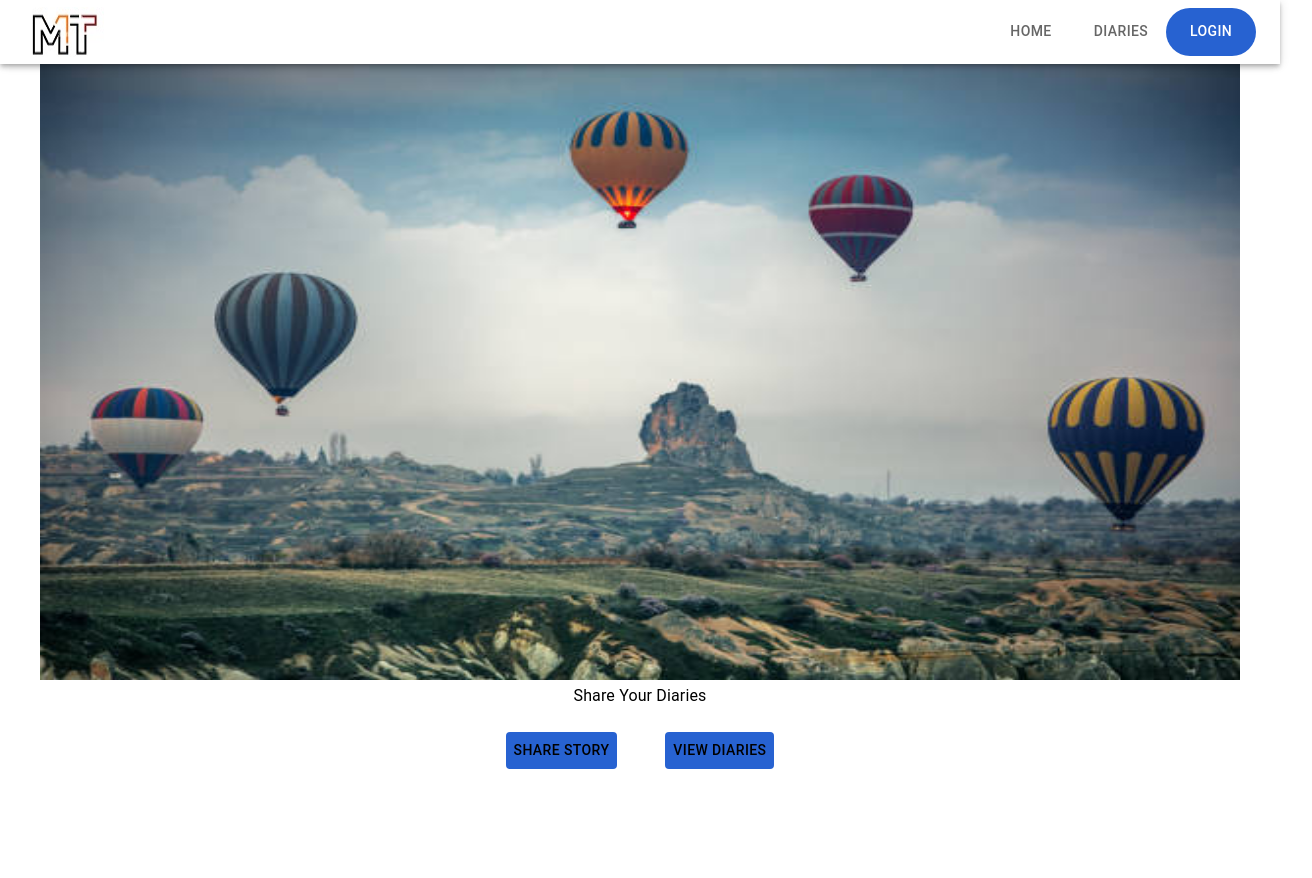
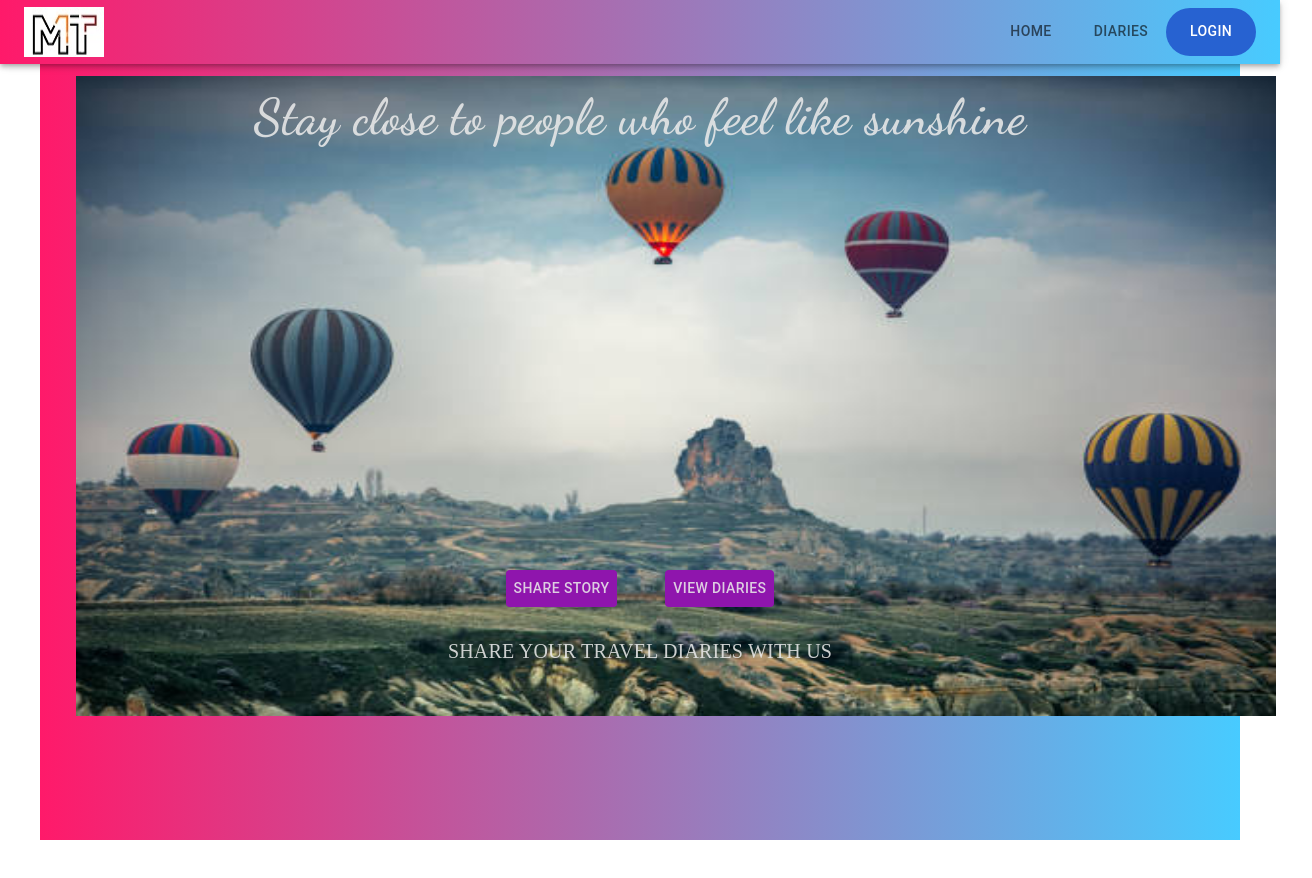
Before and after one commit to MehmeTokgoz/Travel_Diaries_Blog_Project, a React (Vite) app in the folder client/: page / in a window 1280 px wide. Shown: the whole page, 1312 px wide, since content can reach past the window. Built offline with nearby package versions, Linux system fonts and the light colour scheme.

Commit message:
some styles added

```diff
--- a/client/src/App.scss
+++ b/client/src/App.scss
@@ -4,3 +4,5 @@
   padding: 2rem;
   text-align: center;
 }
+
+@import url('https://fonts.googleapis.com/css2?family=Dancing+Script:wght@600&display=swap');
--- a/client/src/add/AddPost.jsx
+++ b/client/src/add/AddPost.jsx
@@ -4,6 +4,7 @@ import TravelExploreIcon from "@mui/icons-material/TravelExplore";
 import React from "react";
 import { useState, useEffect } from "react";
 import { useNavigate } from "react-router-dom";
+import "../add/addPost.scss"
 
 function AddPost() {
   const [userId, setUserId] = useState();
@@ -85,7 +86,7 @@ function AddPost() {
   };
 
   return (
-    <Box display="flex" flexDirection={"column"} width="100%" height="100%">
+    <Box display="flex" flexDirection={"column"} width="100%" height="100%" className="main-box">
       <Box display="flex" margin="auto" padding={2}>
         <Typography
           fontWeight={"bold"}
--- /dev/null
+++ b/client/src/add/addPost.scss
@@ -0,0 +1,3 @@
+.main-box {
+    background: linear-gradient(90deg, hsla(339, 100%, 55%, 1) 0%, hsla(197, 100%, 64%, 1) 100%);
+}
--- a/client/src/diaries/DiaryCard.jsx
+++ b/client/src/diaries/DiaryCard.jsx
@@ -16,16 +16,17 @@ import {
 import { Link, useNavigate, useParams } from "react-router-dom";
 import "./diaryCard.scss";
 import PlaceIcon from "@mui/icons-material/Place";
+import ModeEditOutlineIcon from "@mui/icons-material/ModeEditOutline";
+import DeleteForeverIcon from "@mui/icons-material/DeleteForever";
 import { useState } from "react";
 
 const DiaryCard = (props) => {
   const [open, setOpen] = useState(false);
   const [isLoggedIn, setIsLoggedIn] = useState(false);
   const [userId, setUserId] = useState();
+  const [user, setUser] = useState();
 
   console.log(props.id);
-
-
 
   const verifyUser = async () => {
     if (localStorage.getItem("token")) {
@@ -35,8 +36,10 @@ const DiaryCard = (props) => {
         })
         .then(({ data }) => {
           setUserId(data._id);
+          setUser(data.name);
         });
-        console.log(userId);
+      console.log(userId);
+      console.log(user);
     }
   };
 
@@ -50,7 +53,6 @@ const DiaryCard = (props) => {
     });
   }, [verifyUser]);
 
-
   const handleDelete = async (id) => {
     await axios
       .delete(`http://localhost:4000/posts/${id}`)
@@ -63,7 +65,11 @@ const DiaryCard = (props) => {
     <Card className="main-card-box">
       <CardHeader
         className="diaryCardHeader"
-        avatar={<Avatar className="avatar" aria-label="recipe">MT</Avatar>}
+        avatar={
+          <Avatar className="avatar" aria-label="recipe">
+            MT
+          </Avatar>
+        }
         action={
           <IconButton aria-label="settings">
             <PlaceIcon />
@@ -89,11 +95,20 @@ const DiaryCard = (props) => {
 
       {isLoggedIn && (
         <CardActions className="cardActions-buttons">
-          <Button LinkComponent={Link} to={`/post/${props.id}`}>
-            EDIT
-          </Button>
-          <Button onClick={() => handleDelete(props.id)}>DELETE</Button>
+          <IconButton className="edit-icon" LinkComponent={Link} to={`/post/${props.id}`}>
+            <ModeEditOutlineIcon />
+          </IconButton>
+          <IconButton onClick={() => handleDelete(props.id)} >
+            <DeleteForeverIcon/>
+          </IconButton>
         </CardActions>
+
+        // <CardActions className="cardActions-buttons">
+        //   <Button LinkComponent={Link} to={`/post/${props.id}`}>
+        //     EDIT
+        //   </Button>
+        //   <Button onClick={() => handleDelete(props.id)}>DELETE</Button>
+        // </CardActions>
       )}
       <Snackbar
         open={open}
--- a/client/src/diaries/diaries.scss
+++ b/client/src/diaries/diaries.scss
@@ -3,6 +3,8 @@
     grid-template-columns: auto auto auto;
     gap: 10px;
     margin-top: 30px;
+    background: linear-gradient(90deg, hsla(339, 100%, 55%, 1) 0%, hsla(197, 100%, 64%, 1) 100%);
+
 
 
 }
--- a/client/src/diaries/diaryCard.scss
+++ b/client/src/diaries/diaryCard.scss
@@ -2,6 +2,8 @@
     margin-top: 2%;
     max-width: 100%;
     height: 100%;
+    background: linear-gradient(90deg, hsla(152, 100%, 50%, 1) 0%, hsla(186, 100%, 69%, 1) 100%);
+    background-color: transparent;
 }
 
 .diaryCardHeader {
@@ -9,8 +11,8 @@
 
     .avatar {
         background-color: red;
+        background: transparent;
     }
-
 
 }
 
@@ -23,5 +25,9 @@
 .cardActions-buttons {
     display: flex;
     justify-content: center;
-    margin: auto;
+
+    .edit-icon {
+        display: flex;
+        margin-left: auto;
+    }
 }
--- a/client/src/header/header.scss
+++ b/client/src/header/header.scss
@@ -1,7 +1,7 @@
 $main-color: rgb(39, 98, 209);
 
 .toolbar {
-  background-color: transparentize($color: #ffffff, $amount: 0);
+  background: linear-gradient(90deg, hsla(339, 100%, 55%, 1) 0%, hsla(197, 100%, 64%, 1) 100%);
   img {
     width: 80px;
     height: 50px;
--- a/client/src/home/Home.jsx
+++ b/client/src/home/Home.jsx
@@ -40,19 +40,14 @@ function Home() {
     isLoggedIn ? navigate("add"): navigate("login")
   }
 
-  // function shareStory () {
-  //   verifyUser().then(
-  //     isLoggedIn ? (
-  //       navigate("/add")
-  //     ):(navigate("/login"))
-  //   )
-  // }
-
   return (
     <Box className="main-box">
       <img className="homeimage" src={homeImage} alt="#" />
+      <Typography className="first-typography">Stay close to people who feel like sunshine</Typography>
       <Box className="footer-box">
-        <Typography>Share Your Diaries</Typography>
+      <Typography className="second-typography">
+            SHARE YOUR TRAVEL DIARIES WITH US
+          </Typography>
         <Box className="button-box">
           <Button onClick={shareStory}>Share Story</Button>
           <Button className="diary-button" LinkComponent={Link} to="/diaries">
--- a/client/src/home/home.scss
+++ b/client/src/home/home.scss
@@ -1,21 +1,56 @@
-$main-color: rgb(39, 98, 209);
+$main-color: rgb(143, 21, 173);
+
+
 .main-box {
     position: relative;
     width: 100%;
     height: 100vh;
+    // background: linear-gradient(90deg, hsla(339, 100%, 55%, 1) 0%, hsla(197, 100%, 64%, 1) 100%);
+
 
     img {
+
+        margin: 3%;
         width: 100%;
         height: 80vh;
     }
 
+    .first-typography {
+        font-family: 'Dancing Script', cursive;
+        font-size: 50px;
+        font-weight: bolder;
+        text-align: center;
+        width: 100%;
+        position: absolute;
+        top: 5%;
+        color: #e9e9e9de;
+        background: #b2c8df;
+        background-color: transparent;
+    }
+
+    .second-typography {
+        font-family: cursive;
+        font-size: 20px;
+        text-align: center;
+        padding: 0px;
+        margin: -10% auto;
+        color: #e9e9e9de;
+
+
+    }
+
     .button-box {
         Button {
-            color: black;
+            color: #e9e9e9de;
             box-sizing: border-box;
             background-color: $main-color;
             margin: 2%;
         }
+
+        Button:hover {
+            background-color: rgb(180, 66, 66);
+        }
+
         .diary-button {
             @extend Button
         }
--- a/client/src/index.css
+++ b/client/src/index.css
@@ -1,3 +1,5 @@
+@import url('https://fonts.googleapis.com/css2?family=Dancing+Script:wght@600&display=swap');
+
 /* :root {
   font-family: Inter, system-ui, Avenir, Helvetica, Arial, sans-serif;
   line-height: 1.5;
--- a/client/src/profile/Profile.jsx
+++ b/client/src/profile/Profile.jsx
@@ -126,7 +126,7 @@ function Profile() {
                 id={post._id}
                 image={post.image}
                 location={post.location}
-                user={post.user}
+                user={posts.user}
                 name={post.user.name}
               />
             );
```
